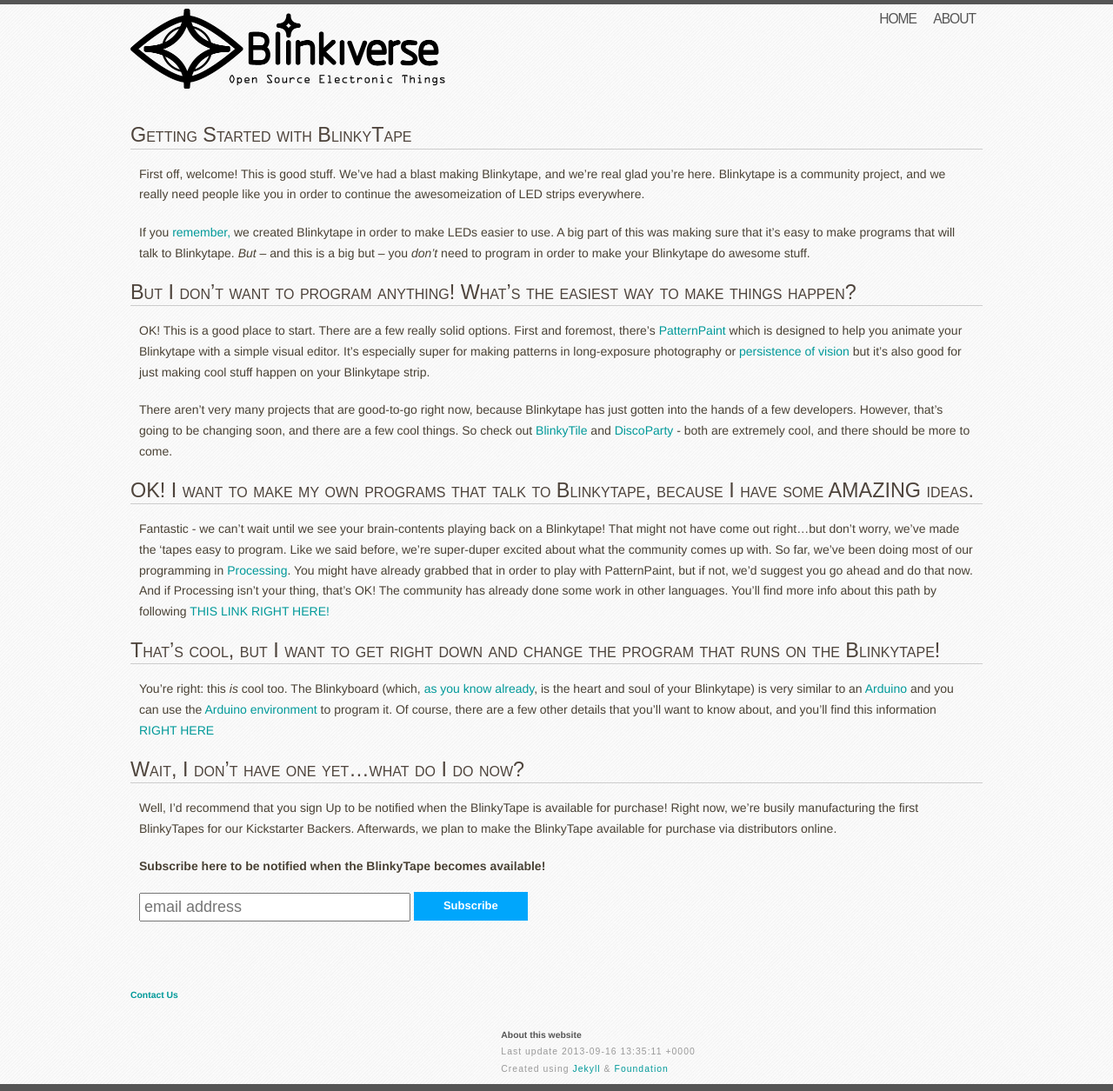
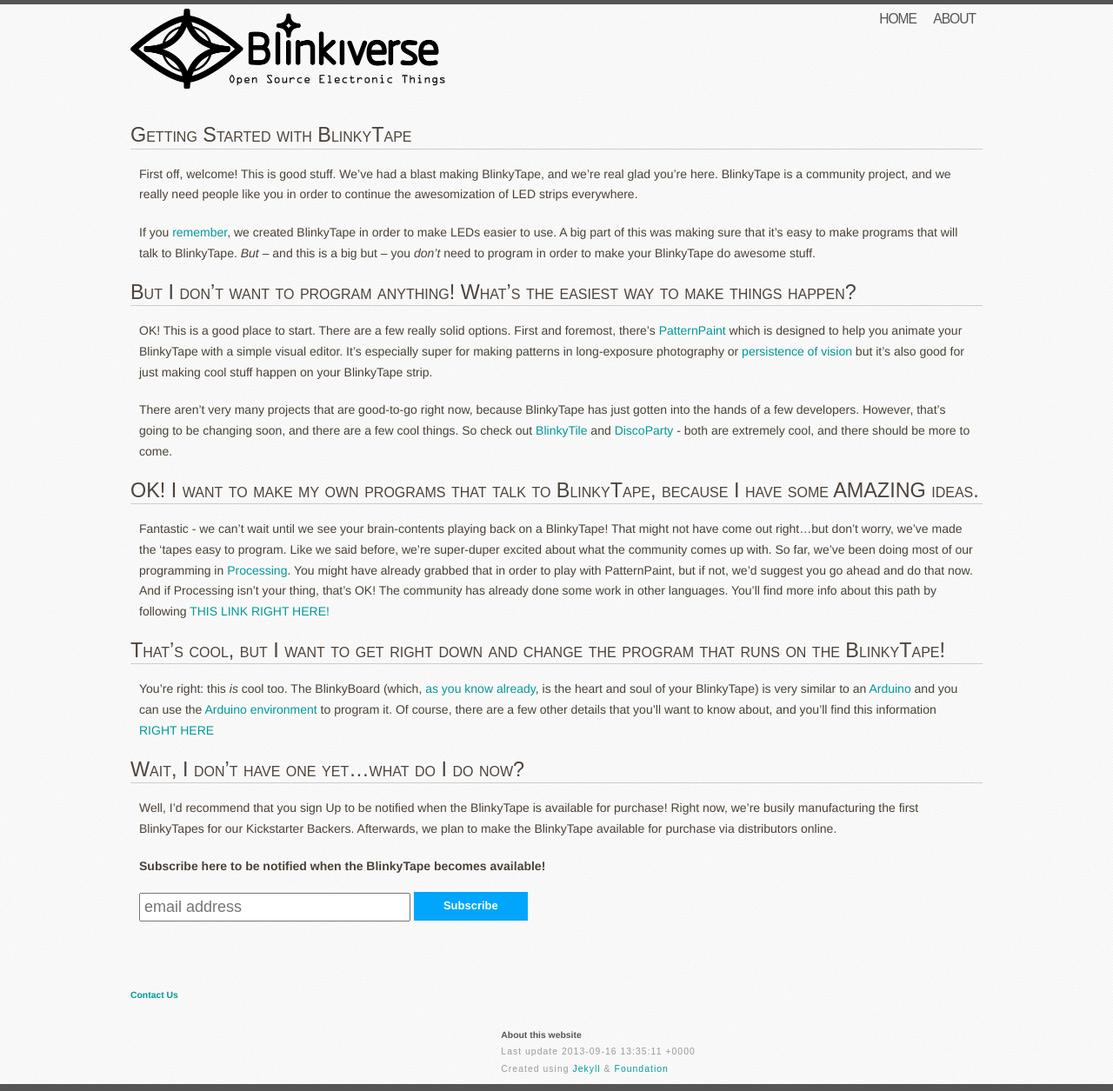
Before and after one commit to jravetch/blinkinlabs.github.io, a Jekyll site: the page built from blinkytape/docs/_posts/2013-09-02-getting-started.md, in a window 1280 px wide. Shown: the whole page at 87% size. Built offline with Jekyll 4.4.1, drawn with Linux system fonts in a browser that asks for light colours; Markdown is read by kramdown in place of the engine named in the settings.

Commit message:
Blinkytape => BlinkyTape on getting started page

```diff
--- a/blinkytape/docs/_posts/2013-09-02-getting-started.md
+++ b/blinkytape/docs/_posts/2013-09-02-getting-started.md
@@ -4,23 +4,23 @@
 title: Getting Started with BlinkyTape
 ---
 
-First off, welcome! This is good stuff.  We've had a blast making Blinkytape, and we're real glad you're here.  Blinkytape is a community project, and we really need people like you in order to continue the awesomeization of LED strips everywhere.
+First off, welcome! This is good stuff.  We've had a blast making BlinkyTape, and we're real glad you're here.  BlinkyTape is a community project, and we really need people like you in order to continue the awesomization of LED strips everywhere.
 
-If you [remember,](/blinkytape/) we created Blinkytape in order to make LEDs easier to use. A big part of this was making sure that it's easy to make programs that will talk to Blinkytape. *But* -- and this is a big but -- you *don't* need to program in order to make your Blinkytape do awesome stuff.
+If you [remember](/blinkytape/), we created BlinkyTape in order to make LEDs easier to use. A big part of this was making sure that it's easy to make programs that will talk to BlinkyTape. *But* -- and this is a big but -- you *don't* need to program in order to make your BlinkyTape do awesome stuff.
 
 # But I don't want to program anything!  What's the easiest way to make things happen?
 
-OK! This is a good place to start. There are a few really solid options. First and foremost, there's [PatternPaint](/software/patternpaint/) <!--- change to the docs version of patternpaint when it's ready --->which is designed to help you animate your Blinkytape with a simple visual editor. It's especially super for making patterns in long-exposure photography or [persistence of vision](http://en.wikipedia.org/wiki/Persistence_of_vision) but it's also good for just making cool stuff happen on your Blinkytape strip.
+OK! This is a good place to start. There are a few really solid options. First and foremost, there's [PatternPaint](/software/patternpaint/) <!--- change to the docs version of patternpaint when it's ready --->which is designed to help you animate your BlinkyTape with a simple visual editor. It's especially super for making patterns in long-exposure photography or [persistence of vision](http://en.wikipedia.org/wiki/Persistence_of_vision) but it's also good for just making cool stuff happen on your BlinkyTape strip.
 
-There aren't very many projects that are good-to-go right now, because Blinkytape has just gotten into the hands of a few developers. However, that's going to be changing soon, and there are a few cool things.  So check out [BlinkyTile](/blinkytile) and [DiscoParty](/software/discoparty/) - both are extremely cool, and there should be more to come.
+There aren't very many projects that are good-to-go right now, because BlinkyTape has just gotten into the hands of a few developers. However, that's going to be changing soon, and there are a few cool things.  So check out [BlinkyTile](/blinkytile) and [DiscoParty](/software/discoparty/) - both are extremely cool, and there should be more to come.
 
-# OK! I want to make my own programs that talk to Blinkytape, because I have some AMAZING ideas.
+# OK! I want to make my own programs that talk to BlinkyTape, because I have some AMAZING ideas.
 
-Fantastic - we can't wait until we see your brain-contents playing back on a Blinkytape! That might not have come out right...but don't worry, we've made the 'tapes easy to program. Like we said before, we're super-duper excited about what the community comes up with. So far, we've been doing most of our programming in [Processing](http://processing.org/). You might have already grabbed that in order to play with PatternPaint, but if not, we'd suggest you go ahead and do that now. And if Processing isn't your thing, that's OK! The community has already done some work in other languages. You'll find more info about this path by following [THIS LINK RIGHT HERE!](/blinkytape/docs/processing/)
+Fantastic - we can't wait until we see your brain-contents playing back on a BlinkyTape! That might not have come out right...but don't worry, we've made the 'tapes easy to program. Like we said before, we're super-duper excited about what the community comes up with. So far, we've been doing most of our programming in [Processing](http://processing.org/). You might have already grabbed that in order to play with PatternPaint, but if not, we'd suggest you go ahead and do that now. And if Processing isn't your thing, that's OK! The community has already done some work in other languages. You'll find more info about this path by following [THIS LINK RIGHT HERE!](/blinkytape/docs/processing/)
 
-# That's cool, but I want to get right down and change the program that runs on the Blinkytape!
+# That's cool, but I want to get right down and change the program that runs on the BlinkyTape!
 
-You're right: this *is* cool too.  The Blinkyboard (which, [as you know already](/blinkytape/), is the heart and soul of your Blinkytape) is very similar to an [Arduino](http://www.arduino.cc/) and you can use the [Arduino environment](http://arduino.cc/en/Main/Software) to program it. Of course, there are a few other details that you'll want to know about, and you'll find this information [RIGHT HERE](/blinkytape/docs/arduino/)
+You're right: this *is* cool too.  The BlinkyBoard (which, [as you know already](/blinkytape/), is the heart and soul of your BlinkyTape) is very similar to an [Arduino](http://www.arduino.cc/) and you can use the [Arduino environment](http://arduino.cc/en/Main/Software) to program it. Of course, there are a few other details that you'll want to know about, and you'll find this information [RIGHT HERE](/blinkytape/docs/arduino/)
 
 # Wait, I don't have one yet...what do I do now?
 
```
